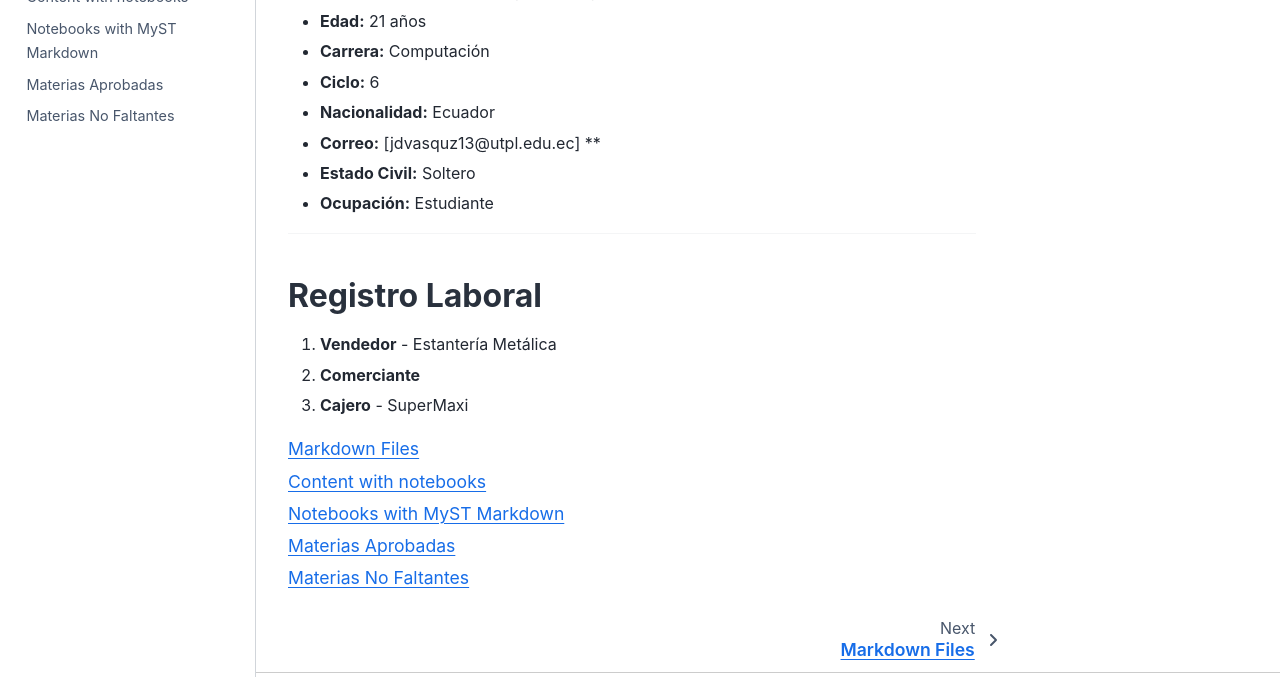
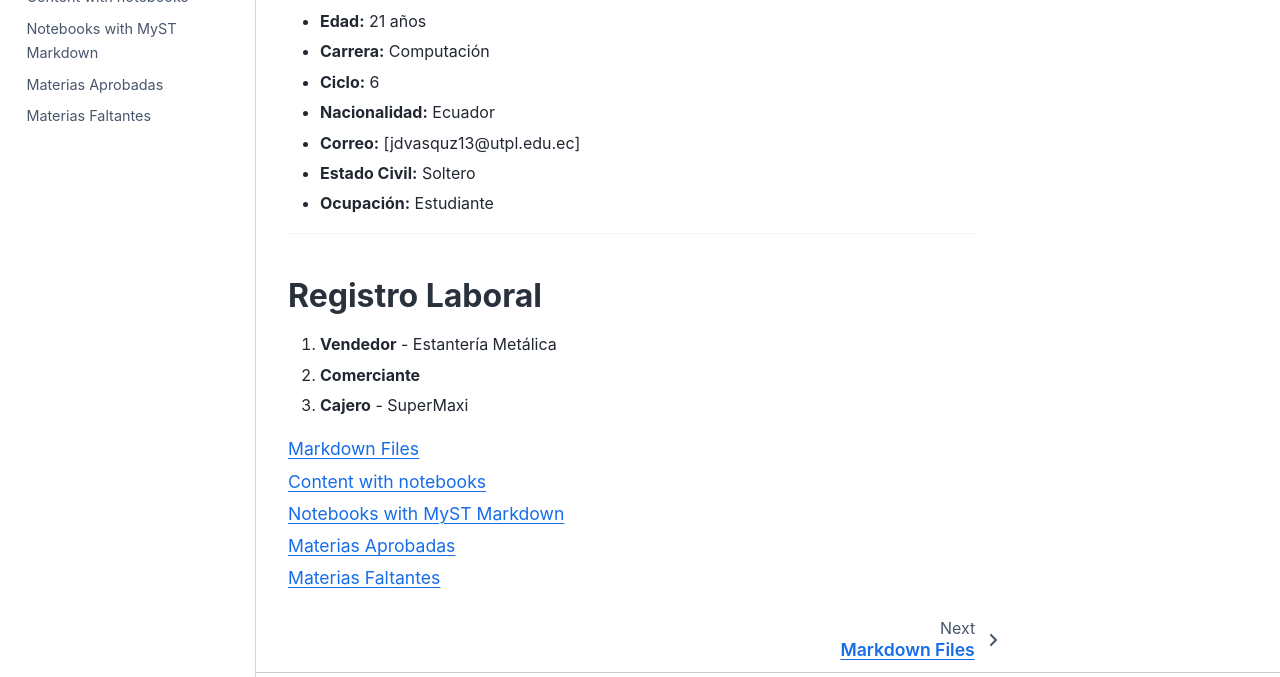
Before and after one commit to JeanDavidVasquez/TutorialWebJupyter, a Jupyter Book: the page built from intro.md, in a window 1280 px wide and 988 px high. Shown: the part 238-915 px from the top of the window. Built offline with Jupyter Book 1.0.4 settings and Sphinx 7.4.7 and the Sphinx Book theme 1.1.4, drawn with Linux system fonts in a browser that asks for light colours.

Commit message:
Cambios2

```diff
--- a/intro.md
+++ b/intro.md
@@ -6,7 +6,7 @@
 - **Carrera:** Computación
 - **Ciclo:** 6
 - **Nacionalidad:** Ecuador
-- **Correo:** [jdvasquz13@utpl.edu.ec] **
+- **Correo:** [jdvasquz13@utpl.edu.ec]
 - **Estado Civil:** Soltero
 - **Ocupación:** Estudiante
 
--- a/materias-faltantes.md
+++ b/materias-faltantes.md
@@ -1,4 +1,4 @@
-# Materias No Faltantes
+# Materias Faltantes
 
 ## Ciclo 6
 
```
